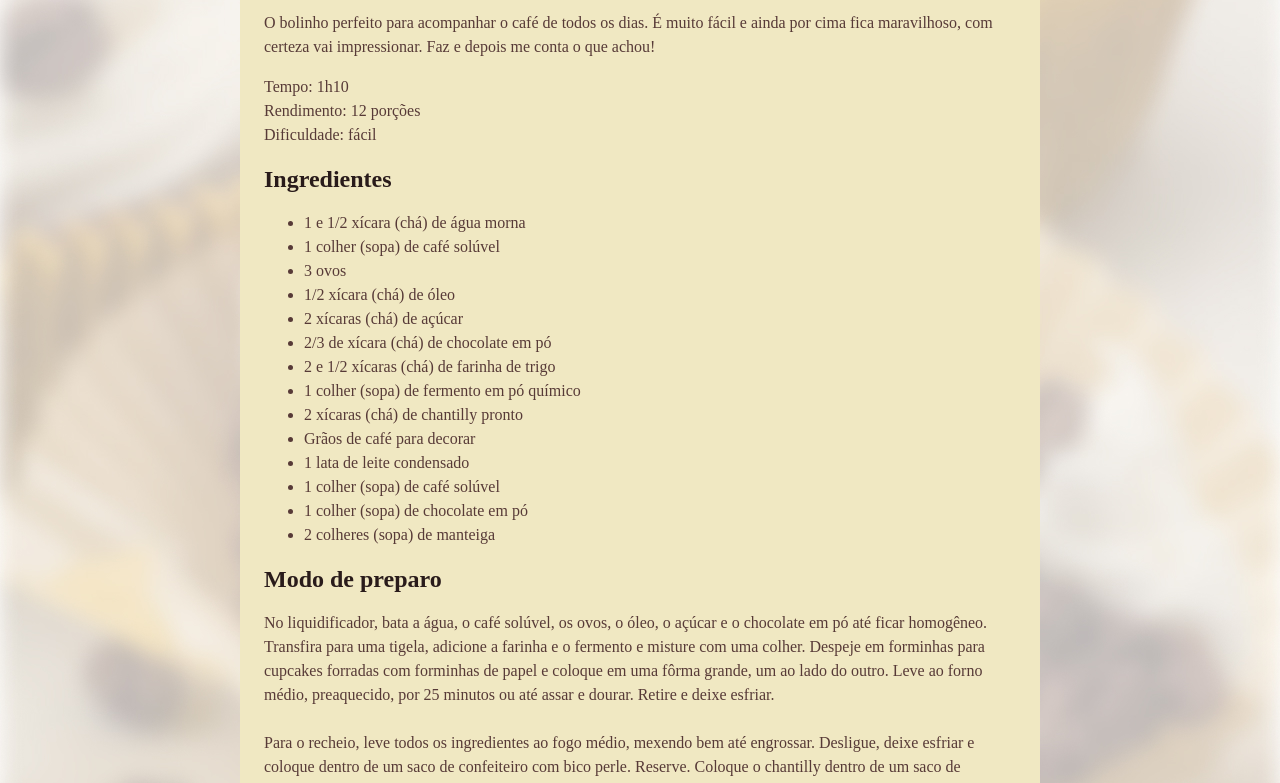
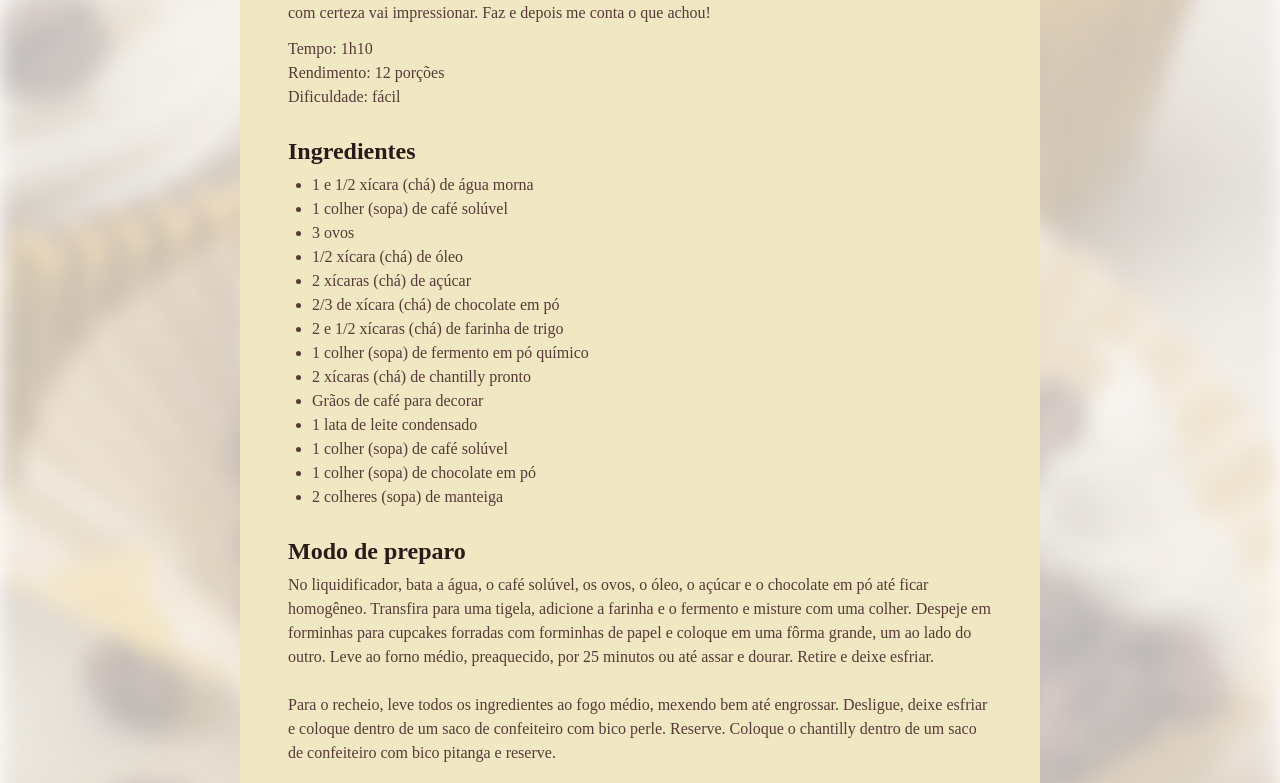
Before and after one commit to adrian-teixeira/Projeto-Cupcake, a plain HTML site: page index.html in a window 1280 px wide. Shown: the part 590-1373 px from the top of the page. Drawn offline with Linux system fonts and the light colour scheme; a web font is replaced by a local one.

Commit message:
customizando espacos

```diff
--- a/style.css
+++ b/style.css
@@ -1,3 +1,8 @@
+*{
+  margin: 0;
+  padding: 0;
+}
+
 :root{
   font-family: "Alice", serif;
   line-height: 150%;
@@ -9,6 +14,7 @@ body{
   background-size: cover;
 }
 
+
 #page{
   box-sizing: border-box;
   width: 800px;
@@ -16,11 +22,23 @@ body{
   background-color: #F0E8C2;
   border-radius: 24px;
   margin: 48px auto;
-kjk
 }
 
 img {
   border-radius: 16px;
+}
+
+main{
+  padding: 24px;
+}
+
+section + section{
+  margin-top: 24px;
+}
+
+#about p + p{
+  /* esse seletor adjacente "+" indica que somente os <p> seguidos do primeiro receberao as propriedades, ou seja, o primeiro nao recebe, apenas o que vem em sequencia dele */
+  margin-top: 12px;
 }
 
 h1{
@@ -33,5 +51,11 @@ h2{
 }
 
 h1, h2{
-  color: #291B1A;;
+  color: #291B1A;
+  margin-bottom: 4px;
+  line-height: 150%;
 }
+
+ul{
+  padding-left: 24px;
+}
```
